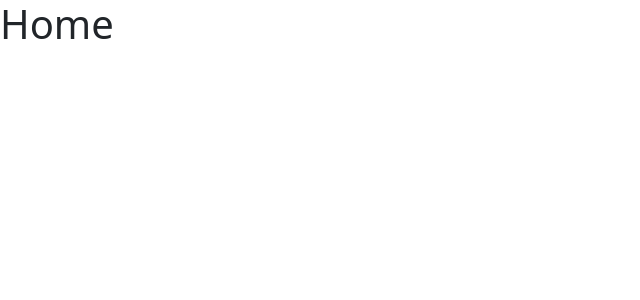
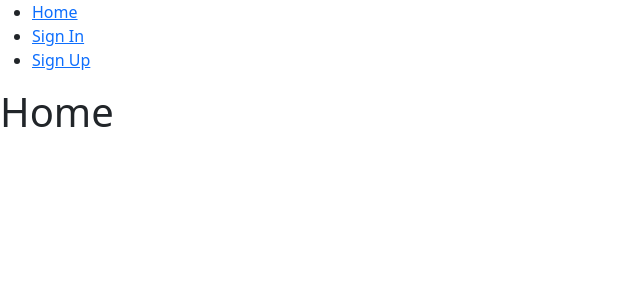
Before and after one commit to ilmannafian04/buffer, a Svelte app in the folder buffer-fe/: page / in a window 1280 px wide. Shown: the top 300 px of the page, without its empty margins (0-640 px from the left). Built offline with nearby package versions, Linux system fonts and the light colour scheme.

Commit message:
added simple navs

```diff
--- a/buffer-fe/src/App.svelte
+++ b/buffer-fe/src/App.svelte
@@ -7,6 +7,7 @@
   import Signin from './lib/auth/Signin.svelte';
   import Home from './lib/Home.svelte';
   import { DEFAULT_STATE, userState } from './store/auth';
+  import Header from './lib/components/Header.svelte';
 
   const logoutHandler = () => {
     localStorage.clear();
@@ -27,6 +28,7 @@
   });
 </script>
 
+<Header />
 {#if $userState.signedIn}
   <button on:click={logoutHandler}>Logout</button>
 {/if}
--- /dev/null
+++ b/buffer-fe/src/lib/components/Header.svelte
@@ -0,0 +1,30 @@
+<script lang="ts">
+  import { Link, navigate } from 'svelte-routing';
+
+  const navs: { name: string; path: string }[] = [
+    {
+      name: 'Home',
+      path: '/',
+    },
+    {
+      name: 'Sign In',
+      path: '/signin',
+    },
+    {
+      name: 'Sign Up',
+      path: '/signup',
+    },
+  ];
+
+  const changePage = (path: string) => {
+    navigate(path);
+  };
+</script>
+
+<ul>
+  {#each navs as nav (nav.path)}
+    <li>
+      <a on:click|preventDefault={() => changePage(nav.path)} href="/">{nav.name}</a>
+    </li>
+  {/each}
+</ul>
```
